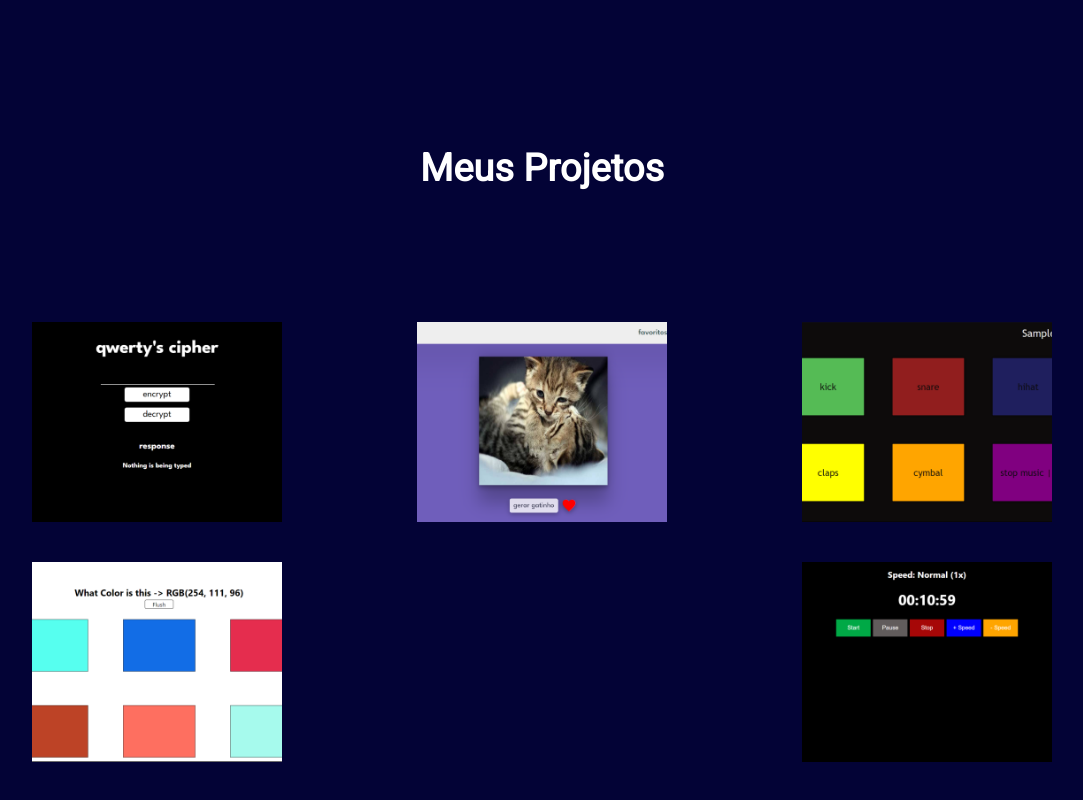
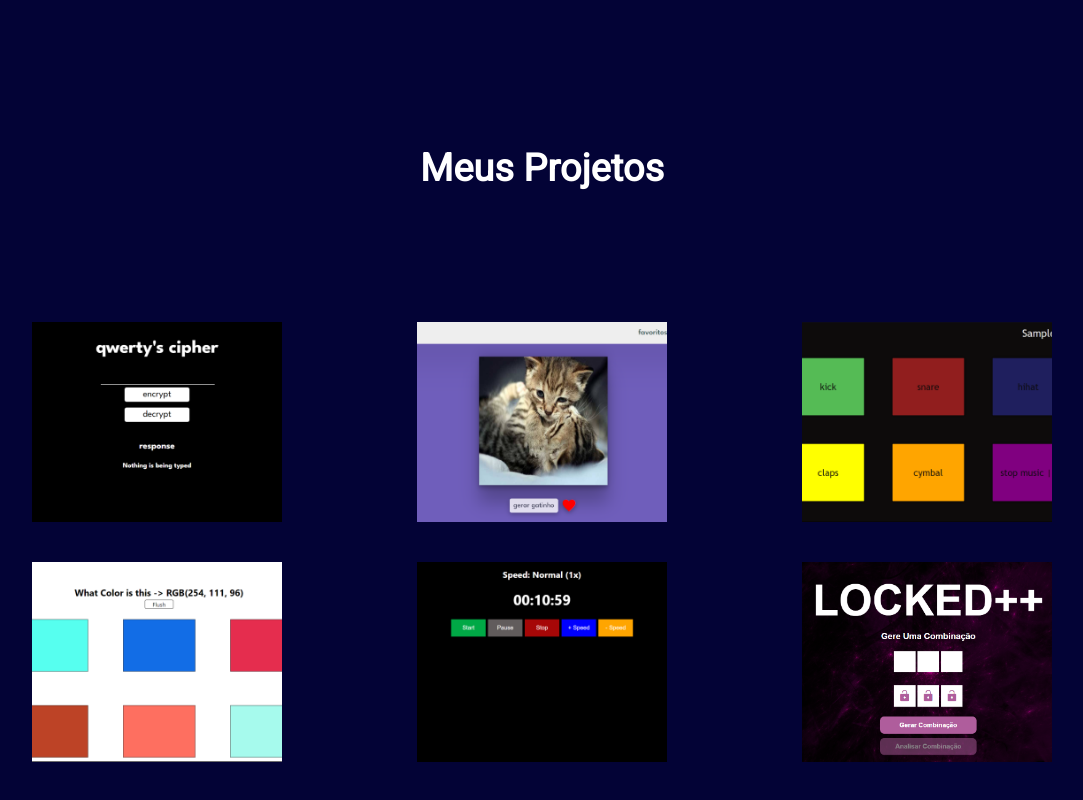
Before and after one commit to alphachief13/projects-js-vanilla, a plain HTML site: page index.html in a window 1280 px wide. Shown: the part 944-1744 px from the top of the page, without its empty margins (98-1181 px from the left). Drawn offline with Linux system fonts and the light colour scheme; a web font is replaced by a local one.

Commit message:
add outra pag

```diff
--- a/index.html
+++ b/index.html
@@ -72,6 +72,9 @@
                     <div class="box" id="p5"></div>
                 </a>
 
+                <a href="https://alphachief13.github.io/lockedPP/">
+                    <div class="box" id="p6"></div>
+                </a>
             </div>
         </div>
 
--- a/style.css
+++ b/style.css
@@ -145,6 +145,10 @@ body::-webkit-scrollbar-thumb {
     background-image: url("img/p5.png");
 }
 
+#p6{
+    background-image: url("img/p6.png");
+}
+
 .projetos{
     display: flex;
     justify-content: center;
```
Also changed, not shown: img/p6.png (added).
